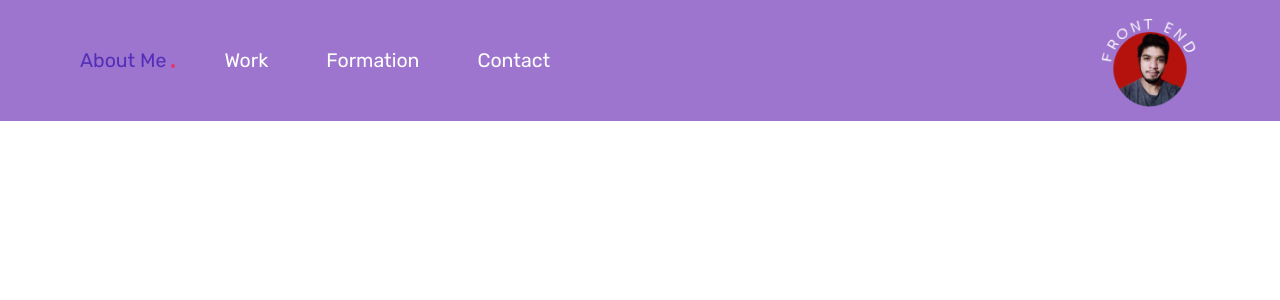
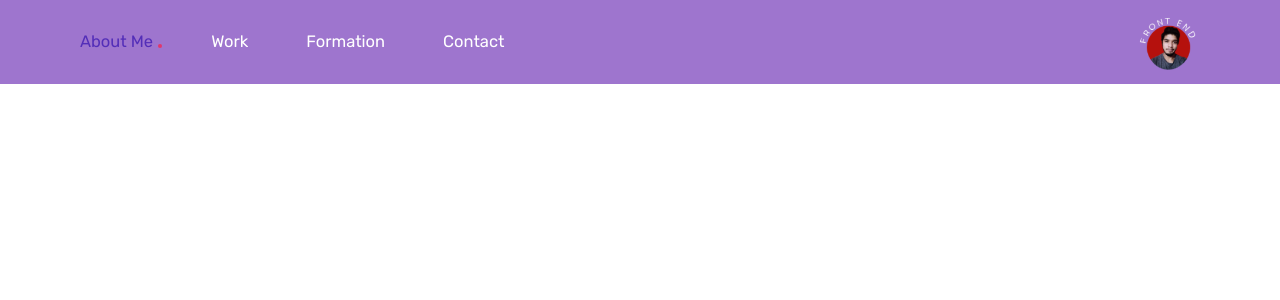
Before and after one commit to XxWexX5/portfolio, a Next.js app: page / in a window 1280 px wide. Shown: the top 300 px of the page. Built offline with nearby package versions, Linux system fonts and the light colour scheme.

Commit message:
[ REFACT ] Adjust size Header.

```diff
--- a/components/Header/index.tsx
+++ b/components/Header/index.tsx
@@ -33,14 +33,13 @@ export function Header({ links }: HeaderProps) {
           <a
             href="/data/resume.pdf"
             target="_blank"
-            className="container-image"
+            className={styles.containerImage}
           >
             <Image
               src="/images/avatar.png"
               alt="Avatar"
               className="avatar"
-              width={100}
-              height={93}
+              layout="fill"
             />
           </a>
         </nav>
--- a/components/Header/styles.module.scss
+++ b/components/Header/styles.module.scss
@@ -6,7 +6,7 @@
   display: flex;
   align-items: center;
   justify-content: space-between;
-  padding: 1.35rem 0;
+  padding: 1.45rem 0;
 
   ul {
     display: flex;
@@ -72,4 +72,14 @@
       }
     }
   }
+
+  .containerImage {
+    position: relative;
+    min-width: 6.35rem;
+    min-height: 5.5rem;
+
+    img {
+      object-fit: contain;
+    }
+  }
 }
--- a/styles/variables.scss
+++ b/styles/variables.scss
@@ -6,5 +6,5 @@
 
   --pink01: #e1376c;
 
-  --font01: 1.95rem;
+  --font01: 1.65rem;
 }
```
